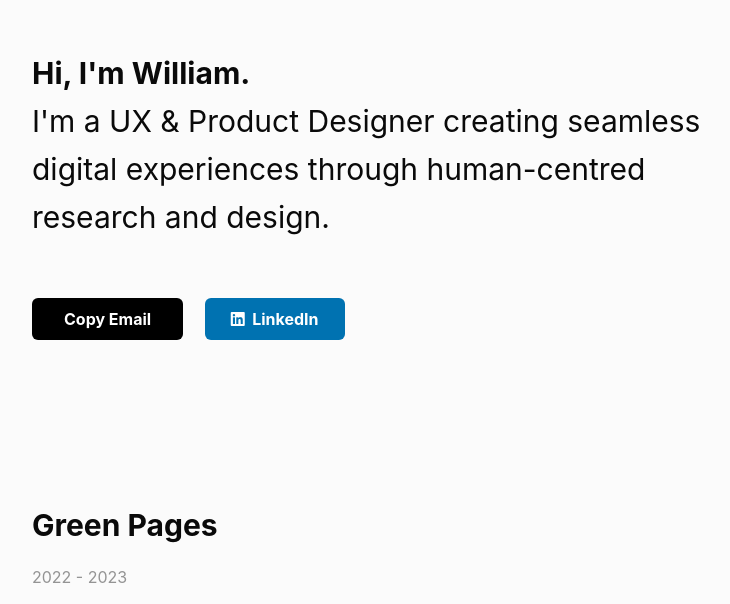
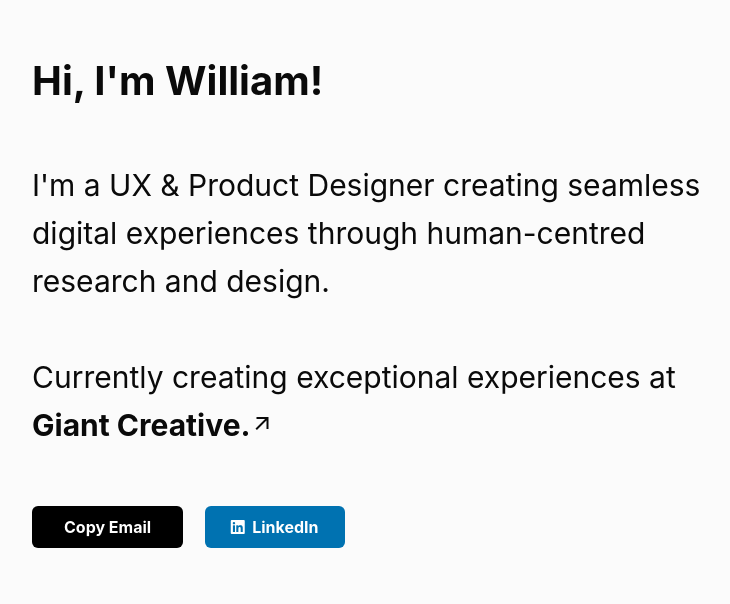
Before and after one commit to w-metcalfe/portfolio, a plain HTML site: page index.html in a window 1280 px wide. Shown: the part 181-785 px from the top of the page, without its empty margins (273-1003 px from the left). Drawn offline with nearby package versions, Linux system fonts and the light colour scheme; a web font is replaced by a local one.

Commit message:
Add giant creative to header

```diff
--- a/css/app.css
+++ b/css/app.css
@@ -113,6 +113,15 @@ body {
     padding-top: 25px;
 }
 
+#gc {
+    color: #0a0a0a;
+    font-weight: bold;
+}
+
+#hello {
+    font-size: 40px;
+}
+
 @media only screen and (max-width: 987px) {
     .main-padding {
         padding-left: 100px;
@@ -169,4 +178,8 @@ body {
     .portDesc {
         font-size: 20px;
     }
+
+    #hello {
+        font-size: 30px;
+    }
   }
--- a/index.html
+++ b/index.html
@@ -9,6 +9,7 @@
     <link rel="stylesheet" href="css/custom.css">
     <link rel="stylesheet" href="css/foundation.css">
     <link rel="stylesheet" href="css/app.css">
+    <link rel="stylesheet" href="https://fonts.googleapis.com/css2?family=Material+Symbols+Outlined:opsz,wght,FILL,GRAD@24,400,0,0" />
     <link rel="icon" href="images/portfolio-favicon.svg" type="image/svg+xml">
     <script src="https://kit.fontawesome.com/195d37ced7.js" crossorigin="anonymous"></script>
   </head>
@@ -20,8 +21,11 @@
         <div class="large-12 medium-12 small-12 cell">
           <div>
             <p class="header" id="welcomeMsg">
-               <b>Hi, I'm William.</b><br>
-                  I'm a UX & Product Designer creating seamless digital experiences through human-centred research and design.
+               <b id="hello">Hi, I'm William!</b><br><br>
+                  I'm a UX & Product Designer creating seamless digital experiences through human-centred research and design.<br><br>
+                  Currently creating exceptional experiences at <a href="https://giantcreative.ca" id="gc" target="_blank">Giant Creative.<span class="material-symbols-outlined">
+                    arrow_outward
+                    </span></a>
             </p>
            <a href="mailto:design@williammetcalfe.ca" id="emailBtn"></a>
             <a href="https://www.linkedin.com/in/william-metcalfe-72b714158/" class="socials" id="linkedinBtn" target="_blank"><i class="fa-brands fa-linkedin"></i>&nbsp; LinkedIn</a>
```
